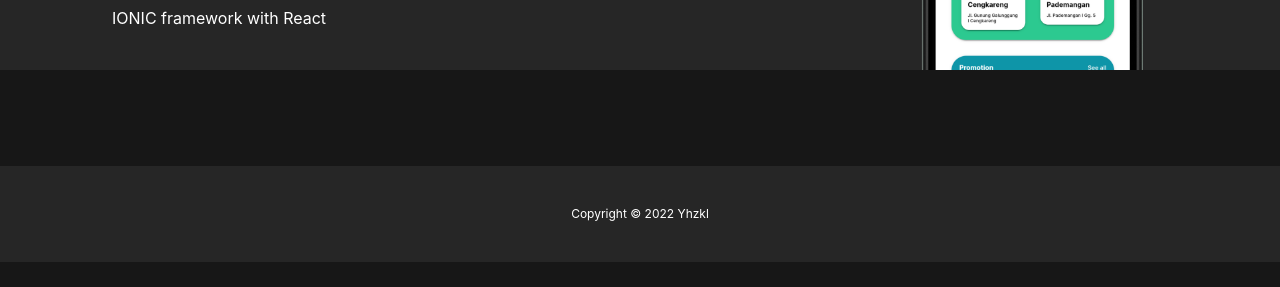
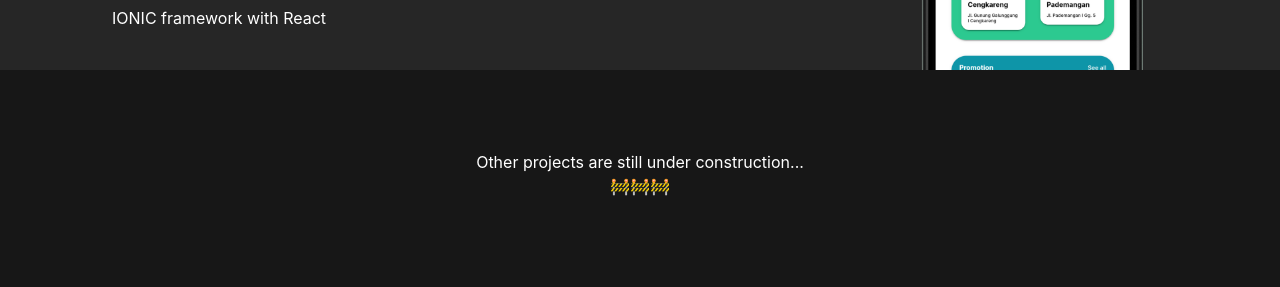
Before and after one commit to Epherfoam/yhzkl, a Next.js app: page /projects in a window 1280 px wide. Shown: the part 513-800 px from the top of the page. Built offline with nearby package versions, Linux system fonts and the light colour scheme.

Commit message:
feat: added new wording on project page

```diff
--- a/pages/projects.js
+++ b/pages/projects.js
@@ -11,6 +11,12 @@ const Projects = () => {
                 <HeaderText left={"My Projects"} right={"私のプロジェクト"} />
             </Container>
                 <ProjectCard/>
+            <div className="flex justify-center text-center py-20">
+                <p>
+                    Other projects are
+                    still under construction...<br />🚧🚧🚧
+                </p>
+            </div>
         </div>
     )
 }
```
